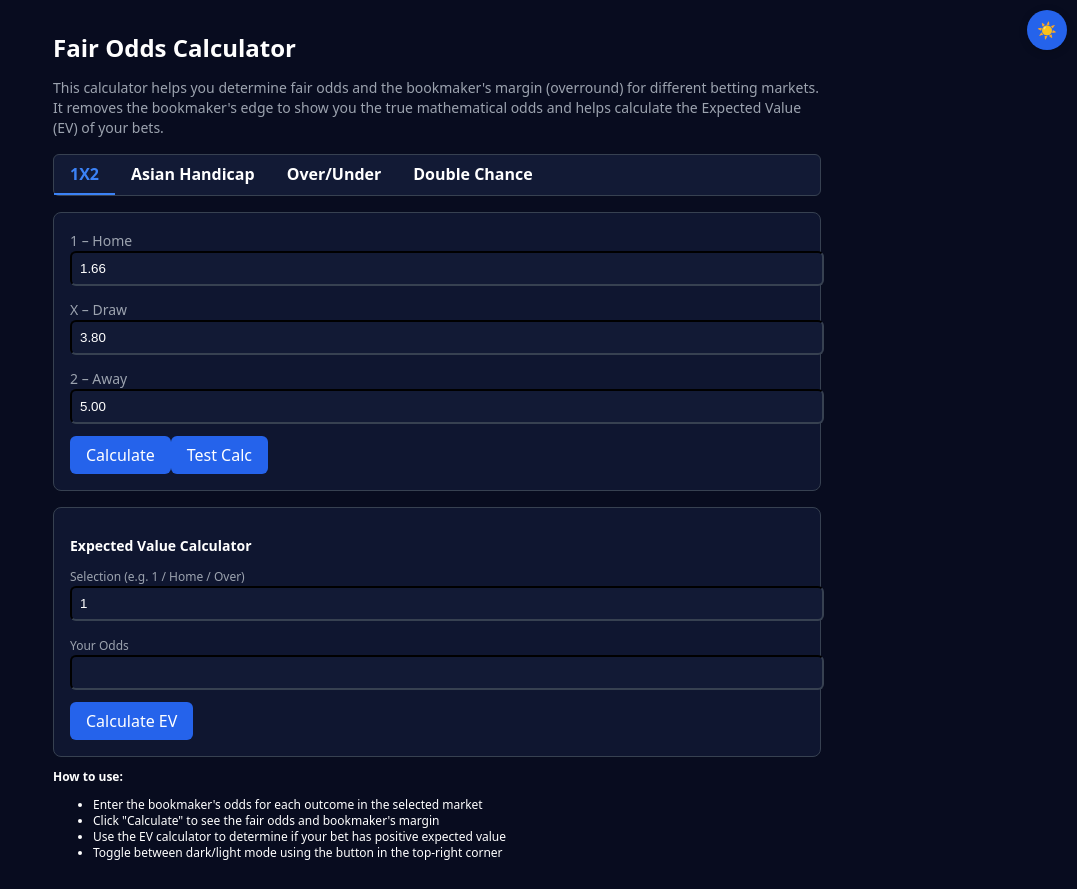
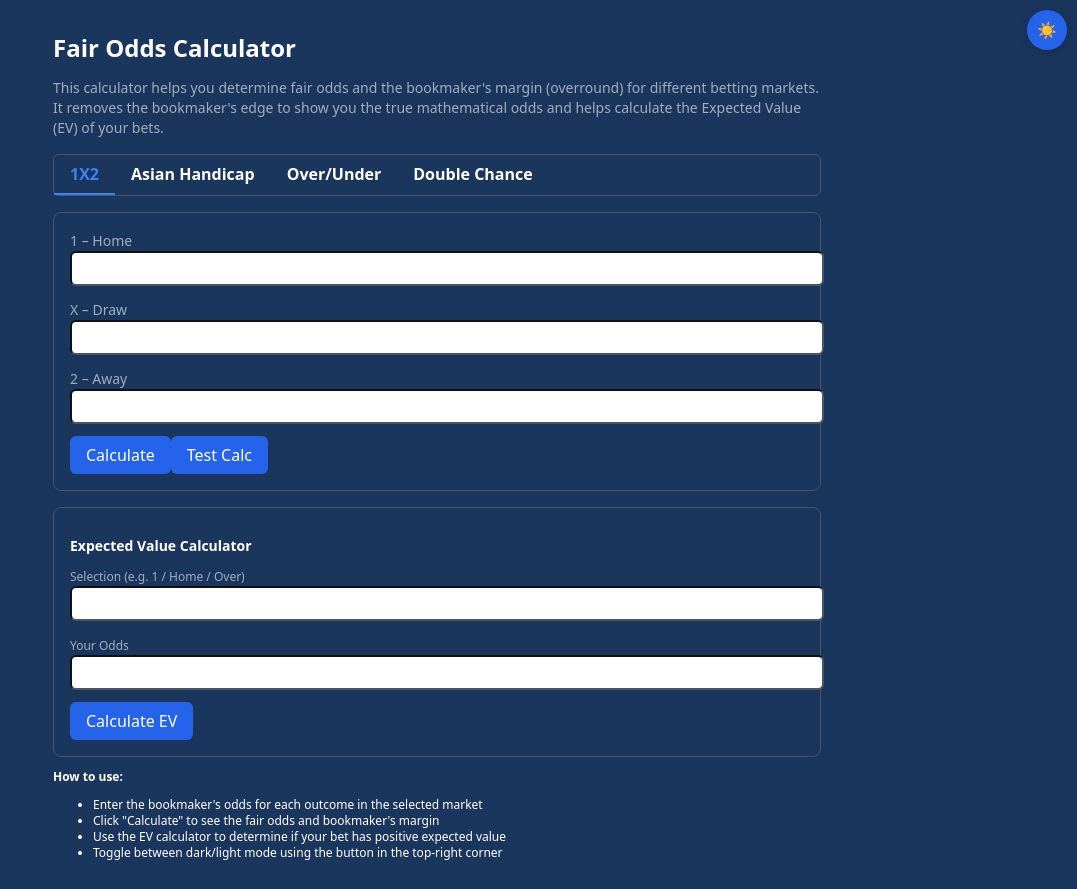
Before and after one commit to thille6/fairoddscalculator, a React (Vite) app: page / in a window 1280 px wide. Shown: the whole page, without its empty margins (203-1280 px from the left). Built offline with nearby package versions, Linux system fonts and the light colour scheme.

Commit message:
Fix MIME type issue and update Vite configuration for proper JSX handling

```diff
--- a/index.html
+++ b/index.html
@@ -7,6 +7,6 @@
 </head>
 <body>
   <div id="root"></div>
-  <script type="module" src="./src/index.jsx"></script>
+  <script type="module" src="/src/index.jsx"></script>
 </body>
 </html>
--- a/src/components/FairOddsCalculator.jsx
+++ b/src/components/FairOddsCalculator.jsx
@@ -229,13 +229,13 @@ export default function FairOddsCalculator() {
 
       {/* Simple tab implementation */}
       <div className="w-full">
-        <div className="flex rounded-md mb-4 bg-[#121a35] border border-gray-700" style={{ borderBottom: '1px solid #374151' }}>
+        <div className="flex rounded-md mb-4 bg-[var(--bg-tertiary)] border border-gray-700" style={{ borderBottom: '1px solid var(--border-color)' }}>
           <button
             onClick={() => setTab('1x2')}
             className={`px-4 py-2 flex-1 text-center ${tab === '1x2' ? 'text-blue-500 font-bold' : 'text-white'}`}
             style={{
               fontWeight: 'bold',
-              borderBottom: tab === '1x2' ? '2px solid #3b82f6' : '2px solid transparent'
+              borderBottom: tab === '1x2' ? '2px solid var(--blue-500)' : '2px solid transparent'
             }}
           >
             1X2
@@ -245,7 +245,7 @@ export default function FairOddsCalculator() {
             className={`px-4 py-2 flex-1 text-center ${tab === 'asian' ? 'text-blue-500 font-bold' : 'text-white'}`}
             style={{
               fontWeight: 'bold',
-              borderBottom: tab === 'asian' ? '2px solid #3b82f6' : '2px solid transparent'
+              borderBottom: tab === 'asian' ? '2px solid var(--blue-500)' : '2px solid transparent'
             }}
           >
             Asian Handicap
@@ -255,7 +255,7 @@ export default function FairOddsCalculator() {
             className={`px-4 py-2 flex-1 text-center ${tab === 'ou' ? 'text-blue-500 font-bold' : 'text-white'}`}
             style={{
               fontWeight: 'bold',
-              borderBottom: tab === 'ou' ? '2px solid #3b82f6' : '2px solid transparent'
+              borderBottom: tab === 'ou' ? '2px solid var(--blue-500)' : '2px solid transparent'
             }}
           >
             Over/Under
@@ -266,7 +266,7 @@ export default function FairOddsCalculator() {
             className={`px-4 py-2 flex-1 text-center ${tab === 'doublechance' ? 'text-blue-500 font-bold' : 'text-white'}`}
             style={{
               fontWeight: 'bold',
-              borderBottom: tab === 'doublechance' ? '2px solid #3b82f6' : '2px solid transparent'
+              borderBottom: tab === 'doublechance' ? '2px solid var(--blue-500)' : '2px solid transparent'
             }}
           >
             Double Chance
@@ -275,19 +275,19 @@ export default function FairOddsCalculator() {
 
         {/* Tab content */}
         <div style={{ display: tab === '1x2' ? 'block' : 'none' }}>
-          <Card className="p-4 bg-[#0f1630] border-gray-700">
+          <Card className="p-4 bg-[var(--bg-secondary)] border-gray-700">
             <div className="grid grid-cols-1 sm:grid-cols-3 gap-3">
               <div>
                 <label className="text-gray-400 text-sm block mb-1">1 – Home</label>
-                <Input value={home} onChange={(e) => setHome(e.target.value)} className="bg-[#121a35] border-gray-600" />
+                <Input value={home} onChange={(e) => setHome(e.target.value)} className="bg-[var(--bg-tertiary)] border-gray-600" />
               </div>
               <div>
                 <label className="text-gray-400 text-sm block mb-1">X – Draw</label>
-                <Input value={draw} onChange={(e) => setDraw(e.target.value)} className="bg-[#121a35] border-gray-600" />
+                <Input value={draw} onChange={(e) => setDraw(e.target.value)} className="bg-[var(--bg-tertiary)] border-gray-600" />
               </div>
               <div>
                 <label className="text-gray-400 text-sm block mb-1">2 – Away</label>
-                <Input value={away} onChange={(e) => setAway(e.target.value)} className="bg-[#121a35] border-gray-600" />
+                <Input value={away} onChange={(e) => setAway(e.target.value)} className="bg-[var(--bg-tertiary)] border-gray-600" />
               </div>
             </div>
             <div className="mt-3 flex gap-2">
@@ -298,21 +298,21 @@ export default function FairOddsCalculator() {
         </div>
 
         <div style={{ display: tab === 'asian' ? 'block' : 'none' }}>
-          <Card className="p-4 bg-[#0f1630] border-gray-700">
+          <Card className="p-4 bg-[var(--bg-secondary)] border-gray-700">
             <div className="grid grid-cols-2 gap-3">
               <div>
                 <label className="text-gray-400 text-sm block mb-1">Asian Home</label>
                 <Input value={asianHome} onChange={(e) => {
                   console.log('Setting asianHome to:', e.target.value);
                   setAsianHome(e.target.value);
-                }} className="bg-[#121a35] border-gray-600" />
+                }} className="bg-[var(--bg-tertiary)] border-gray-600" />
               </div>
               <div>
                 <label className="text-gray-400 text-sm block mb-1">Asian Away</label>
                 <Input value={asianAway} onChange={(e) => {
                   console.log('Setting asianAway to:', e.target.value);
                   setAsianAway(e.target.value);
-                }} className="bg-[#121a35] border-gray-600" />
+                }} className="bg-[var(--bg-tertiary)] border-gray-600" />
               </div>
             </div>
             <div className="mt-3 flex gap-2">
@@ -323,21 +323,21 @@ export default function FairOddsCalculator() {
         </div>
 
         <div style={{ display: tab === 'ou' ? 'block' : 'none' }}>
-          <Card className="p-4 bg-[#0f1630] border-gray-700">
+          <Card className="p-4 bg-[var(--bg-secondary)] border-gray-700">
             <div className="grid grid-cols-2 gap-3">
               <div>
                 <label className="text-gray-400 text-sm block mb-1">Over</label>
                 <Input value={over} onChange={(e) => {
                   console.log('Setting over to:', e.target.value);
                   setOver(e.target.value);
-                }} className="bg-[#121a35] border-gray-600" />
+                }} className="bg-[var(--bg-tertiary)] border-gray-600" />
               </div>
               <div>
                 <label className="text-gray-400 text-sm block mb-1">Under</label>
                 <Input value={under} onChange={(e) => {
                   console.log('Setting under to:', e.target.value);
                   setUnder(e.target.value);
-                }} className="bg-[#121a35] border-gray-600" />
+                }} className="bg-[var(--bg-tertiary)] border-gray-600" />
               </div>
             </div>
             <div className="mt-3 flex gap-2">
@@ -347,21 +347,20 @@ export default function FairOddsCalculator() {
           </Card>
         </div>
 
-        {/* New Double Chance tab content */}
         <div style={{ display: tab === 'doublechance' ? 'block' : 'none' }}>
-          <Card className="p-4 bg-[#0f1630] border-gray-700">
+          <Card className="p-4 bg-[var(--bg-secondary)] border-gray-700">
             <div className="grid grid-cols-1 sm:grid-cols-3 gap-3">
               <div>
                 <label className="text-gray-400 text-sm block mb-1">1X – Home or Draw</label>
-                <Input value={dc1x} onChange={(e) => setDc1x(e.target.value)} className="bg-[#121a35] border-gray-600" />
+                <Input value={dc1x} onChange={(e) => setDc1x(e.target.value)} className="bg-[var(--bg-tertiary)] border-gray-600" />
               </div>
               <div>
                 <label className="text-gray-400 text-sm block mb-1">12 – Home or Away</label>
-                <Input value={dc12} onChange={(e) => setDc12(e.target.value)} className="bg-[#121a35] border-gray-600" />
+                <Input value={dc12} onChange={(e) => setDc12(e.target.value)} className="bg-[var(--bg-tertiary)] border-gray-600" />
               </div>
               <div>
                 <label className="text-gray-400 text-sm block mb-1">X2 – Draw or Away</label>
-                <Input value={dcx2} onChange={(e) => setDcx2(e.target.value)} className="bg-[#121a35] border-gray-600" />
+                <Input value={dcx2} onChange={(e) => setDcx2(e.target.value)} className="bg-[var(--bg-tertiary)] border-gray-600" />
               </div>
             </div>
             <div className="mt-3 flex gap-2">
@@ -373,77 +372,7 @@ export default function FairOddsCalculator() {
       </div>
 
       {results && (
-        <Card className="mt-4 p-4 bg-[#0f1630] border-gray-700">
-          {/* Updated results display for detailed table view */}
-          {tab === 'doublechance' && results.rows ? (
-            <div>
-              {/* Validation warning */}
-              {!results.valid && (
-                <div className="bg-yellow-900/50 border border-yellow-700 rounded p-3 mb-4 text-yellow-200 text-sm">
-                  ⚠️ Warning: The input odds may not satisfy the triangle inequality conditions.
-                  Please double-check that the odds are valid for a Double Chance market.
-                </div>
-              )}
-
-              <div className="overflow-x-auto">
-                <table className="w-full text-sm text-left">
-                  <thead className="text-xs uppercase">
-                    <tr>
-                      <th scope="col" className="px-4 py-3">Typ</th>
-                      <th scope="col" className="px-4 py-3">Bookie Odds</th>
-                      <th scope="col" className="px-4 py-3">Fair Odds</th>
-                      <th scope="col" className="px-4 py-3">Bookie Implied</th>
-                      <th scope="col" className="px-4 py-3">Fair Prob</th>
-                      <th scope="col" className="px-4 py-3">Edge</th>
-                    </tr>
-                  </thead>
-                  <tbody>
-                    {results.rows.map((row, i) => (
-                      <tr key={i} className="border-b border-gray-700">
-                        <td className="px-4 py-3 font-medium">{row.type}</td>
-                        <td className="px-4 py-3">{row.bookie.toFixed(2)}</td>
-                        <td className={`px-4 py-3 font-medium ${row.bookie > row.fair ? 'text-green-400' : 'text-red-400'}`}>
-                          {row.fair.toFixed(2)}
-                        </td>
-                        <td className="px-4 py-3">{row.q.toFixed(2)}%</td>
-                        <td className="px-4 py-3">{row.fairP.toFixed(2)}%</td>
-                        <td className={`px-4 py-3 ${row.edge > 0 ? 'text-green-400' : 'text-red-400'}`}>
-                          {row.edge.toFixed(2)}%
-                        </td>
-                      </tr>
-                    ))}
-                  </tbody>
-                </table>
-              </div>
-
-              <div className="grid grid-cols-1 md:grid-cols-3 gap-4 mt-4 pt-4 border-t border-gray-700">
-                <div>
-                  <p className="text-gray-400 text-xs mb-1">Underlying 1X2 Total Probability</p>
-                  <p className="text-lg font-bold text-blue-400">{results.underlying_1x2_total_probability}</p>
-                </div>
-                <div>
-                  <p className="text-gray-400 text-xs mb-1">Bookmaker Margin</p>
-                  <p className="text-lg font-bold text-yellow-400">{results.bookmaker_margin}</p>
-                </div>
-                <div>
-                  <p className="text-gray-400 text-xs mb-1">Fair Payout</p>
-                  <p className="text-lg font-bold text-green-400">{results.fair_payout}</p>
-                </div>
-              </div>
-
-              {/* Consistency check warning */}
-              {results.overlap_check > 0.005 && (
-                <div className="mt-3 text-yellow-200 text-sm">
-                  ⚠️ Inkonsekventa DC-odds (överlappar inte ≈ 2×k). Kontrollera inmatningen.
-                </div>
-              )}
-            </div>
-          ) : tab === 'doublechance' ? (
-            <div className="text-center py-4 text-red-400">
-              Error calculating Double Chance odds. Please check your input values.
-            </div>
-          ) : (
-            <div>
+        <Card className="mt-4 p-4 bg-[var(--bg-secondary)] border-gray-700">
           <div className={`grid text-center gap-3`} style={{ gridTemplateColumns: `repeat(3, minmax(0, 1fr))` }}>
             <div>
               <p className="text-gray-400 text-xs mb-1">Bookmaker Margin</p>
@@ -459,18 +388,27 @@ export default function FairOddsCalculator() {
             </div>
           </div>
 
-              <div className={`grid gap-3 text-center mt-3`} style={{ gridTemplateColumns: `repeat(${
-                tab==='1x2' || tab==='doublechance' ? '3' : '2'
-              }, minmax(0, 1fr))` }}>
+          <div className={`grid gap-3 text-center mt-3`} style={{ gridTemplateColumns: `repeat(${tab==='1x2' || tab==='doublechance' ? '3' : '2'}, minmax(0, 1fr))` }}>
             {results.fairO.map((o, i) => (
               <div key={i}>
                 <p className="text-gray-400 text-xs mb-1">
-                      {tab==='1x2' ? ['1','X','2'][i] :
-                       tab==='asian' ? ['Home','Away'][i] :
-                       tab==='ou' ? ['Over','Under'][i] : ''}
+                  {tab==='1x2' ? ['1','X','2'][i] : tab==='asian' ? ['Home','Away'][i] : tab==='ou' ? ['Over','Under'][i] : ['1X','12','X2'][i]}
                 </p>
                 <p className="text-lg font-mono font-semibold">{o}</p>
                 <p className="text-xs text-gray-400">({results.fairP[i]})</p>
+              </div>
+            ))}
+          </div>
+
+          {/* Display original odds for Double Chance */}
+          {tab === 'doublechance' && results.originalOdds && (
+            <div className="mt-4 pt-3 border-t border-gray-700">
+              <p className="text-gray-400 text-xs mb-2">Original Double Chance Odds</p>
+              <div className={`grid gap-3 text-center`} style={{ gridTemplateColumns: `repeat(3, minmax(0, 1fr))` }}>
+                {results.originalOdds.map((o, i) => (
+                  <div key={i}>
+                    <p className="text-gray-400 text-xs mb-1">{'1X12X2'[i*2]+(i===0?'':'2')}</p>
+                    <p className="text-lg font-mono font-semibold">{o}</p>
                   </div>
                 ))}
               </div>
@@ -479,16 +417,16 @@ export default function FairOddsCalculator() {
         </Card>
       )}
 
-      <Card className="mt-4 p-4 bg-[#0f1630] border-gray-700">
+      <Card className="mt-4 p-4 bg-[var(--bg-secondary)] border-gray-700">
         <h2 className="text-sm font-semibold mb-2 text-gray-300">Expected Value Calculator</h2>
         <div className="grid grid-cols-1 sm:grid-cols-3 gap-3">
           <div>
             <label className="text-gray-400 text-xs block mb-1">Selection (e.g. 1 / Home / Over)</label>
-            <Input value={pick} onChange={(e) => setPick(e.target.value)} className="bg-[#121a35] border-gray-600" />
+            <Input value={pick} onChange={(e) => setPick(e.target.value)} className="bg-[var(--bg-tertiary)] border-gray-600" />
           </div>
           <div>
             <label className="text-gray-400 text-xs block mb-1">Your Odds</label>
-            <Input value={myOdds} onChange={(e) => setMyOdds(e.target.value)} className="bg-[#121a35] border-gray-600" />
+            <Input value={myOdds} onChange={(e) => setMyOdds(e.target.value)} className="bg-[var(--bg-tertiary)] border-gray-600" />
           </div>
           <div className="flex items-end">
             <Button onClick={calcEV} className="bg-blue-600 hover:bg-blue-700">Calculate EV</Button>
--- a/src/index.css
+++ b/src/index.css
@@ -1,20 +1,21 @@
 :root {
-  --bg-primary: #080c1f;
-  --bg-secondary: #0f1630;
-  --bg-tertiary: #121a35;
+  /* Lighter blue-toned dark mode background colors */
+  --bg-primary: #1a365d;     /* Lighter blue */
+  --bg-secondary: #2a4b7c;   /* Lighter card background */
+  --bg-tertiary: #3a5f9b;    /* Lighter input background */
   --text-primary: white;
   --text-secondary: #e0e0e0;
-  --text-muted: #9ca3af;
-  --border-color: #374151;
+  --text-muted: #a0aec0;
+  --border-color: #4a5568;
   --button-bg: #2563eb;
   --button-hover: #1d4ed8;
-  --card-bg: #0f1630;
-  --input-bg: #121a35;
-  --input-text: white; /* Add text color for inputs */
+  --card-bg: #2a4b7c;        /* Match bg-secondary */
+  --input-bg: #3a5f9b;       /* Match bg-tertiary */
+  --input-text: white;
   --positive: #4ade80;
   --negative: #f87171;
   --warning: #facc15;
-  --blue-500: #3b82f6; /* Add blue-500 color */
+  --blue-500: #3b82f6;
 }
 
 .light-mode {
@@ -29,11 +30,11 @@
   --button-hover: #2563eb;
   --card-bg: #ffffff;
   --input-bg: #f1f5f9;
-  --input-text: #000000; /* Add text color for inputs in light mode */
+  --input-text: #000000;
   --positive: #16a34a;
   --negative: #dc2626;
   --warning: #ca8a04;
-  --blue-500: #3b82f6; /* Add blue-500 color */
+  --blue-500: #3b82f6;
 }
 
 body {
```
Also changed, not shown: vite.config.js (+16 -1 lines), 3 other files (tests, documents, lock files or other folders). Lines whose indentation alone changed are shown as unchanged.
